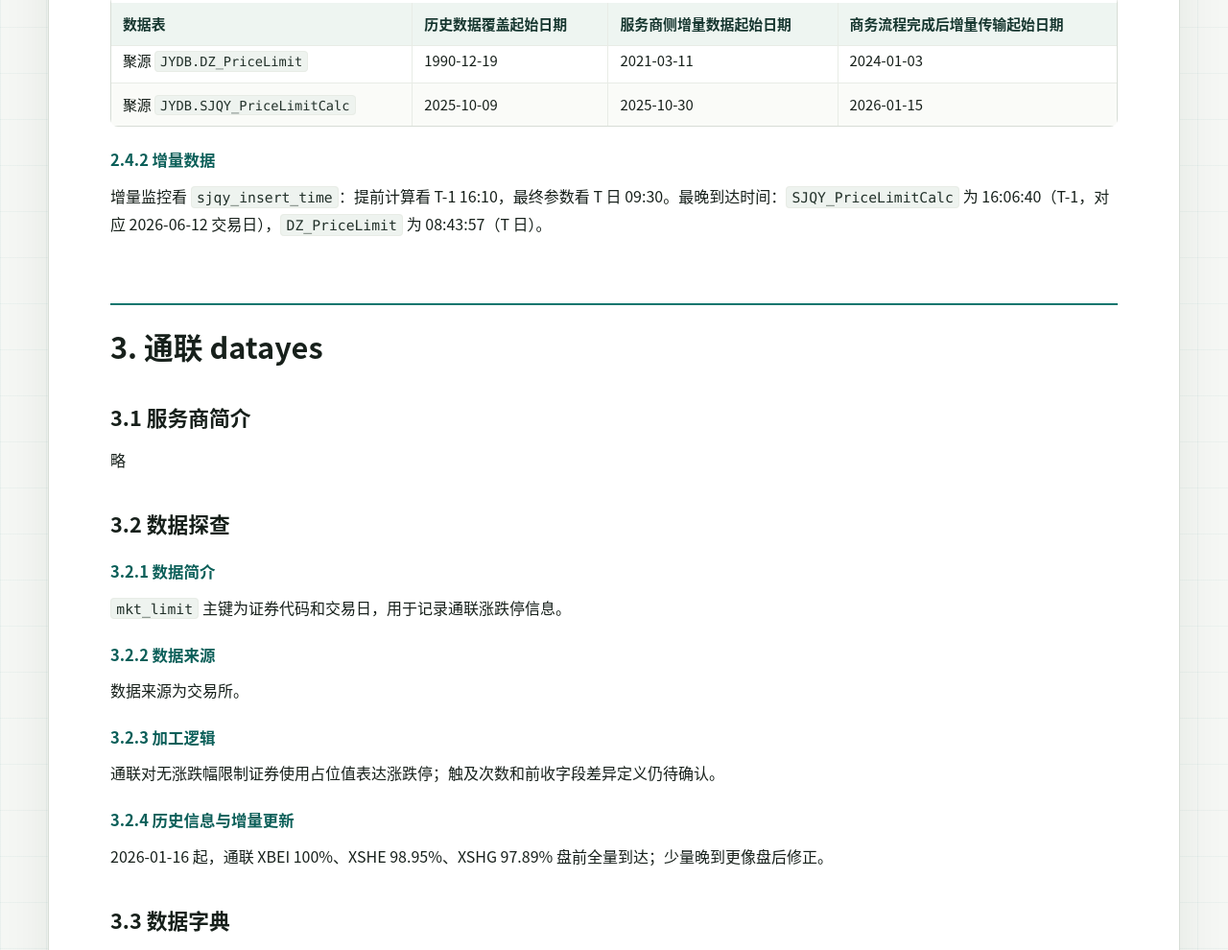
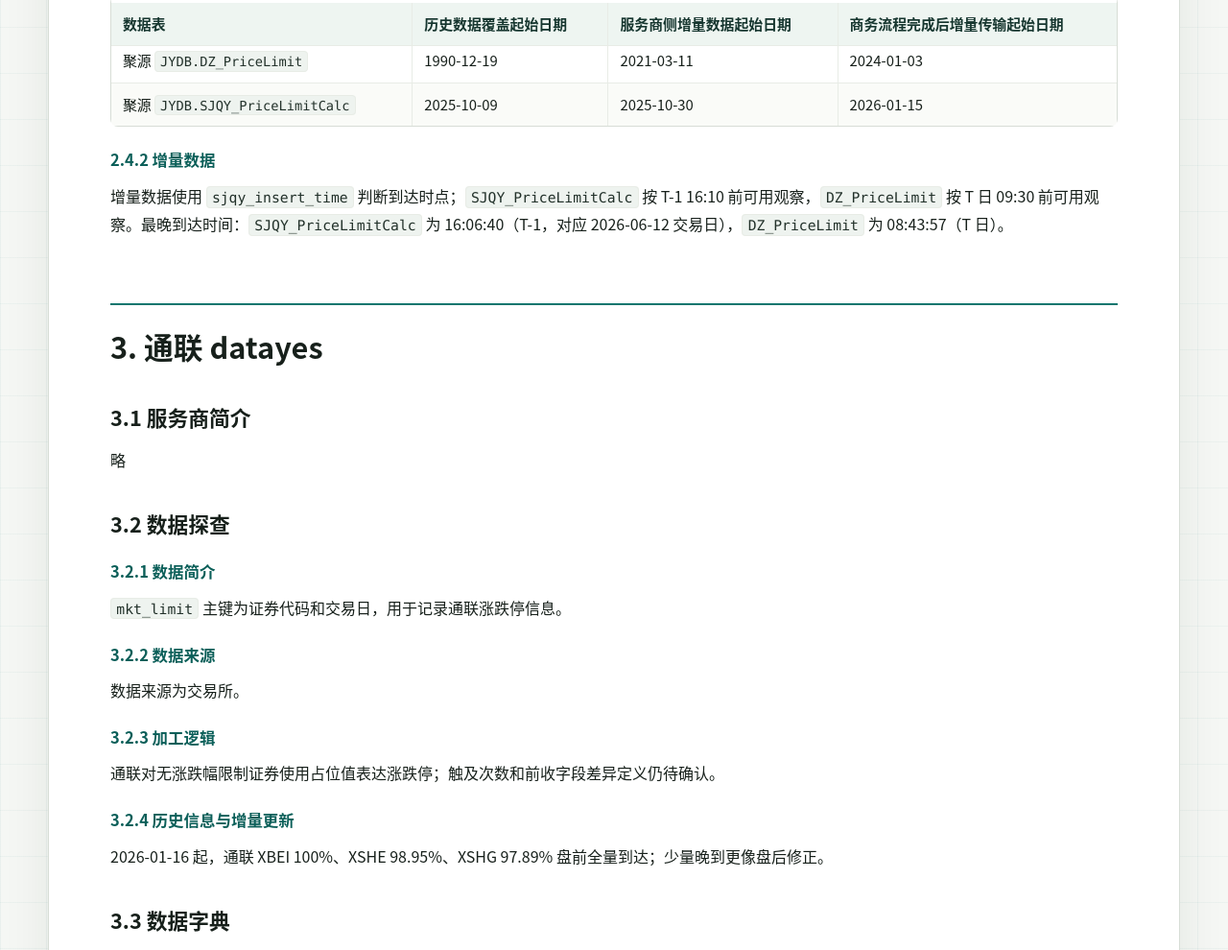
Before and after one commit to odsbaron/pre, a plain HTML site: page index.html in a window 1280 px wide. Shown: the part 4724-5714 px from the top of the page at 96% size. Drawn offline with Linux system fonts and the light colour scheme.

Commit message:
Align incremental wording for both vendors

```diff
--- a/index.html
+++ b/index.html
@@ -573,7 +573,7 @@
 </tbody>
 </table>
 <h4 id="增量数据">2.4.2 增量数据</h4>
-<p>增量监控看 <code>sjqy_insert_time</code>：提前计算看 T-1 16:10，最终参数看 T 日 09:30。最晚到达时间：<code>SJQY_PriceLimitCalc</code> 为 16:06:40（T-1，对应 2026-06-12 交易日），<code>DZ_PriceLimit</code> 为 08:43:57（T 日）。</p>
+<p>增量数据使用 <code>sjqy_insert_time</code> 判断到达时点；<code>SJQY_PriceLimitCalc</code> 按 T-1 16:10 前可用观察，<code>DZ_PriceLimit</code> 按 T 日 09:30 前可用观察。最晚到达时间：<code>SJQY_PriceLimitCalc</code> 为 16:06:40（T-1，对应 2026-06-12 交易日），<code>DZ_PriceLimit</code> 为 08:43:57（T 日）。</p>
 <h2 id="通联-datayes">3. 通联 datayes</h2>
 <h3 id="服务商简介-1">3.1 服务商简介</h3>
 <p>略</p>
```
